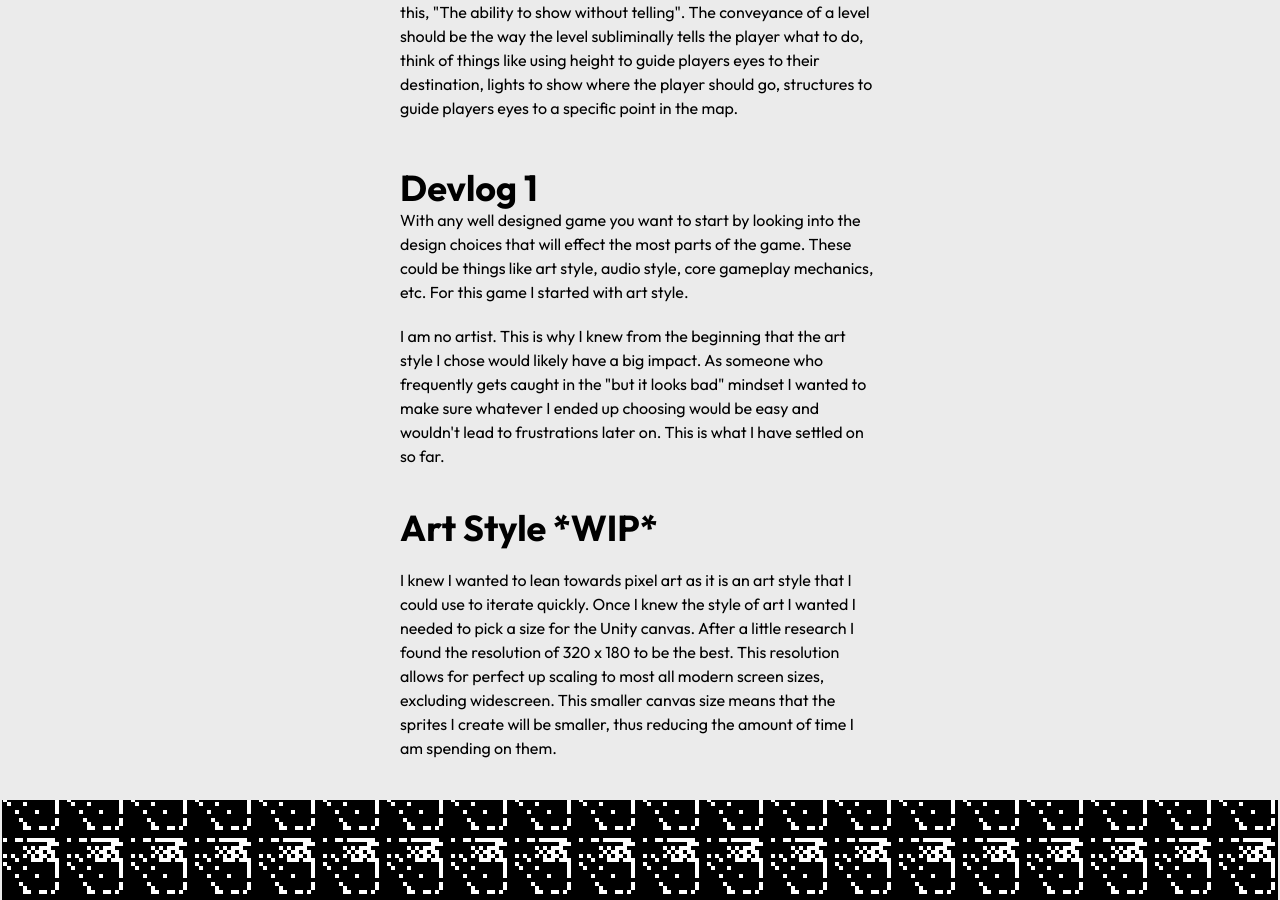
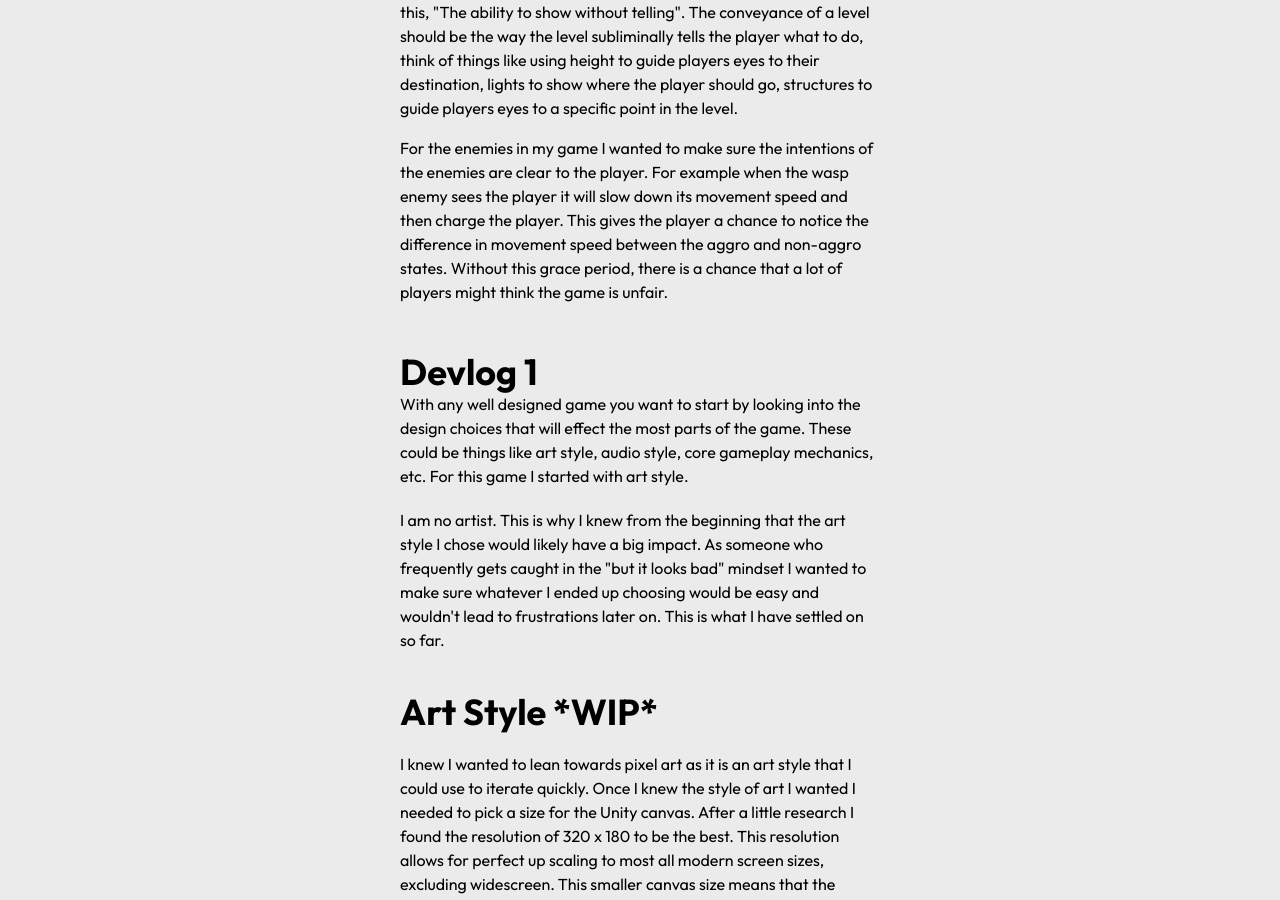
Before and after one commit to njahn88/njahn88.github.io, a React (Vite) app: page /Blog/Devlog in a window 1280 px wide. Shown: the part 1460-2360 px from the top of the page. Built offline with nearby package versions, Linux system fonts and the light colour scheme.

Commit message:
Added to devlog 2

```diff
--- a/src/pages/BlogPages/Devlog.jsx
+++ b/src/pages/BlogPages/Devlog.jsx
@@ -42,7 +42,13 @@
                 conveyance? Conveyance can be interpreted in many ways but for me it follows this, "The ability to show without telling". The
                 conveyance of a level should be the way the level subliminally tells the player what to do, think of things like using height
                 to guide players eyes to their destination, lights to show where the player should go, structures to guide players eyes to a specific
-                point in the map.
+                point in the level.
+            </div>
+            <div className={'flex justify-start px-10 md:px-100 py-2 font-outfit'}>
+                For the enemies in my game I wanted to make sure the intentions of the enemies are clear to the player. For example when the
+                wasp enemy sees the player it will slow down its movement speed and then charge the player. This gives the player a chance to notice
+                the difference in movement speed between the aggro and non-aggro states. Without this grace period, there is a chance that a lot of players
+                might think the game is unfair.
             </div>
             <div className={'flex justify-start px-10 md:px-100 font-outfit font-bold text-4xl pt-10'}>
                 Devlog 1
```
